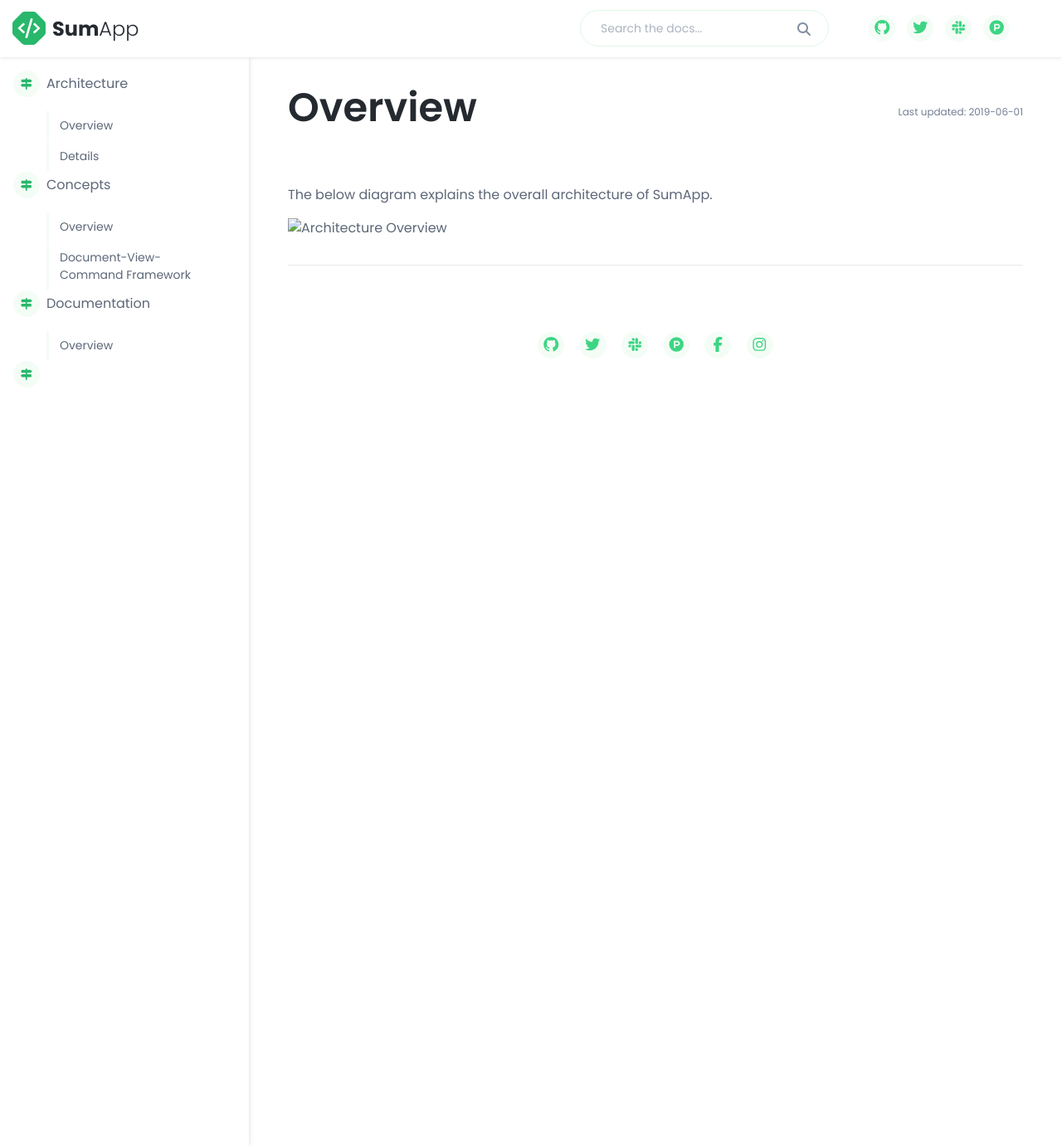
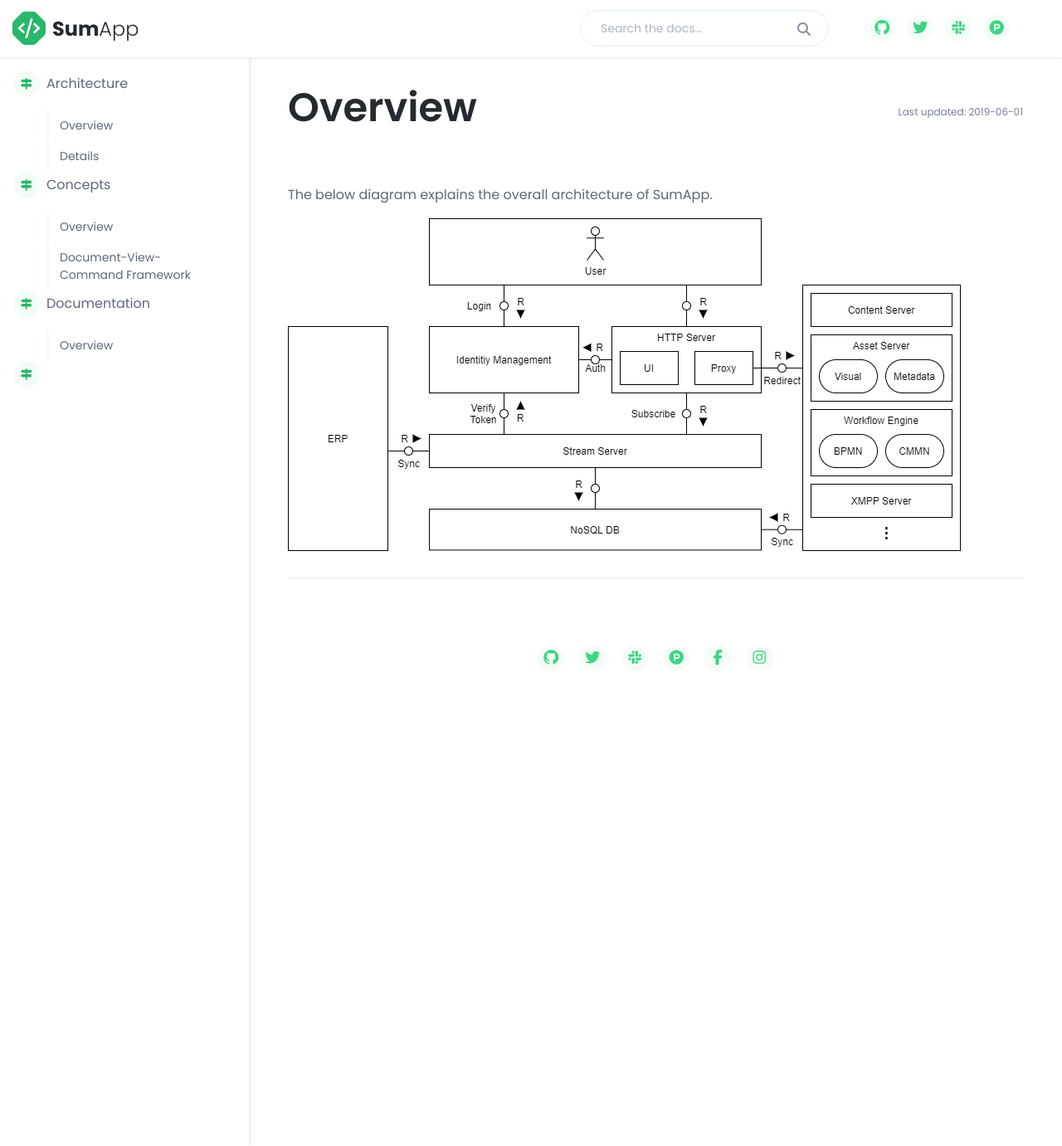
Before and after one commit to SumApp/SumApp.github.io, a Jekyll site: the page built from _architecture/01_overview.md, in a window 1280 px wide and 1381 px high. Shown: the whole window at 83% size. Built offline with Jekyll 4.4.1, drawn with Linux system fonts in a browser that asks for light colours; nearby versions of some CDN libraries; library files that are not in the unit come from our copies.

Commit message:
Update 01_overview.md

```diff
--- a/_architecture/01_overview.md
+++ b/_architecture/01_overview.md
@@ -4,4 +4,4 @@ permalink: /:collection/
 ---
 The below diagram explains the overall architecture of SumApp.
 
-![Architecture Overview](/assets/img/architecture/Overview.png)
+![Architecture Overview](/assets/images/architecture/Overview.png)
```
